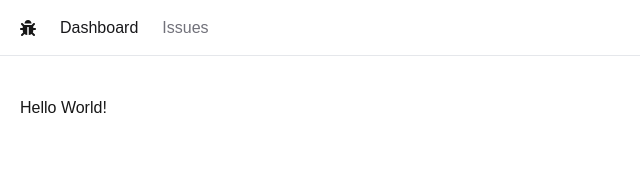
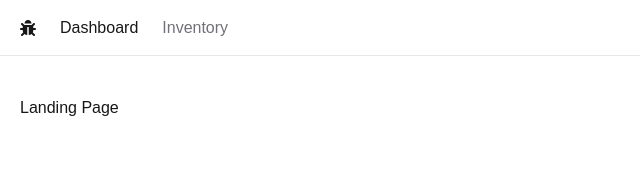
Before and after one commit to jfraser77/issuetracker, a Next.js app: page / in a window 1280 px wide. Shown: the top 170 px of the page, without its empty margins (0-640 px from the left). Built offline with nearby package versions, Linux system fonts and the light colour scheme; what @radix-ui/themes would draw is missing.

Commit message:
Updated Labels for Inventory

```diff
--- a/app/NavBar.tsx
+++ b/app/NavBar.tsx
@@ -14,7 +14,7 @@ const NavBar = () => {
       href: "/",
     },
     {
-      label: "Issues",
+      label: "Inventory",
       href: "/issues",
     },
   ];
--- a/app/issues/new/page.tsx
+++ b/app/issues/new/page.tsx
@@ -51,7 +51,7 @@ const NewIssuePage = () => {
       {/* Form Submission */}
       <form className="max-w-xl space-y-3" onSubmit={handleSubmit(onSubmit)}>
         <TextField.Root
-          placeholder="Title"
+          placeholder="Name"
           {...register("title")}
         ></TextField.Root>
         <ErrorMessage>{errors.title?.message}</ErrorMessage>
@@ -67,7 +67,7 @@ const NewIssuePage = () => {
         <ErrorMessage>{errors.description?.message}</ErrorMessage>
 
         <Button disabled={isSubmitting}>
-          Submit New Issue {isSubmitting && <Spinner />}
+          Submit New Inventory {isSubmitting && <Spinner />}
         </Button>
       </form>
     </div>
--- a/app/page.tsx
+++ b/app/page.tsx
@@ -1,3 +1,3 @@
 export default function Home() {
-  return <div>Hello World!</div>;
+  return <div>Landing Page</div>;
 }
```
